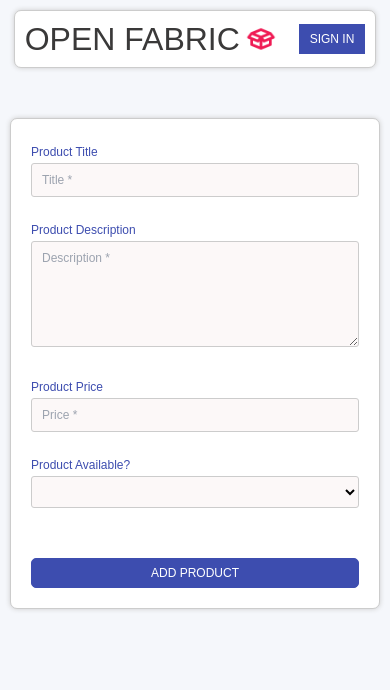
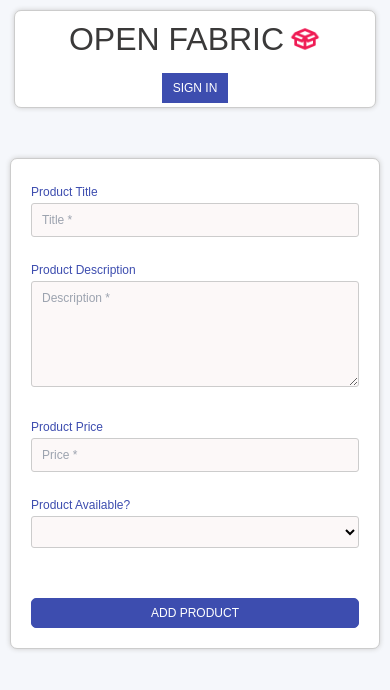
Before and after one commit to Tobbs101/fe-open-fabric, an Angular app in the folder client/: page /add-product in a window 390 px wide. Shown: the top 690 px of the page. Built offline with nearby package versions, Linux system fonts and the light colour scheme.

Commit message:
Update Header

```diff
--- a/client/src/app/header/header.component.css
+++ b/client/src/app/header/header.component.css
@@ -9,6 +9,22 @@
     display: flex;
     align-items: center;
     justify-content: space-between;
+    flex-direction: row;
+}
+
+@media (max-width: 768px) {
+    .header{
+    flex-direction: column;
+    align-items: center;
+    gap:10px;
+    }
+    .header div {
+        display: flex;
+        align-items: center;
+        justify-content: end;
+        width: 100%;
+        flex-direction: row ;
+    }
 }
 
 .header span {
--- a/client/src/app/products/products.component.css
+++ b/client/src/app/products/products.component.css
@@ -7,6 +7,10 @@
     background-color: #fff;
     box-shadow: 0 0 5px 0 #ccc;
     border-radius: 5px;
+}
+
+.price {
+    color:var(--secondary-color);
 }
 
 .view-products .add-product {
@@ -25,10 +29,22 @@
 }
 
 .view-products .product-list {
-    margin-top: 30px;
+    margin: 20px 10px;
     display: grid;
     grid-template-columns: repeat(4,1fr);
     gap:20px;
+}
+
+@media (max-width: 1000px) {
+    .view-products .product-list {
+        grid-template-columns: repeat(2,1fr);
+    }
+}
+
+@media (max-width: 500px) {
+    .view-products .product-list {
+        grid-template-columns: repeat(1,1fr) !important;
+    }
 }
 
 .view-products .product-list .product {
@@ -36,11 +52,26 @@
     display: flex;
     flex-direction: column;
     align-items: start;
+    gap:10px;
     justify-content: space-between;
-    height: 100px;
     border-radius: 5px;
     font-size: 12px;
     padding: 7px;
+    box-shadow: 0 0 5px 0 #ccc;
+}
+
+.view-products .product-list .product .footer {
+    display: flex;
+    align-items: center;
+    justify-content: space-between;
+    width: 100%;
+}
+
+.view-products .product-list .product .footer button {
+    background-color: var(--primary-color);
+    color:#fff;
+    padding: 3px 8px;
+    border-radius: 4px;
 }
 
 .view-products .product-list .product h3 {
--- a/client/src/app/products/products.component.html
+++ b/client/src/app/products/products.component.html
@@ -16,8 +16,12 @@
     <div class="product-list">
       <div class="product" *ngFor="let product of products">
         <h3>{{ product.productName.toUpperCase() }}</h3>
-        <p>Description: {{ product.productDescription }}</p>
-        <p>Price: {{ product.productPrice }}</p>
+        <p>DESCRIPTION: {{ product.productDescription }}</p>
+        <div class="footer">
+            <p class="price">PRICE: {{ product.productPrice }}</p>
+            <button (click)="routetoView(product.id)">View Product</button>
+        </div>
+
       </div>
     </div>
   </div>
--- a/client/src/app/products/products.component.ts
+++ b/client/src/app/products/products.component.ts
@@ -38,6 +38,10 @@ export class ProductsComponent {
     this.router.navigate(['/add-product']);
   }
 
+  routetoView(id: number){
+    this.router.navigate(['/products', id]);
+  }
+
   ngOnInit(): void {
     const token = sessionStorage.getItem('token');
     this.http
```
